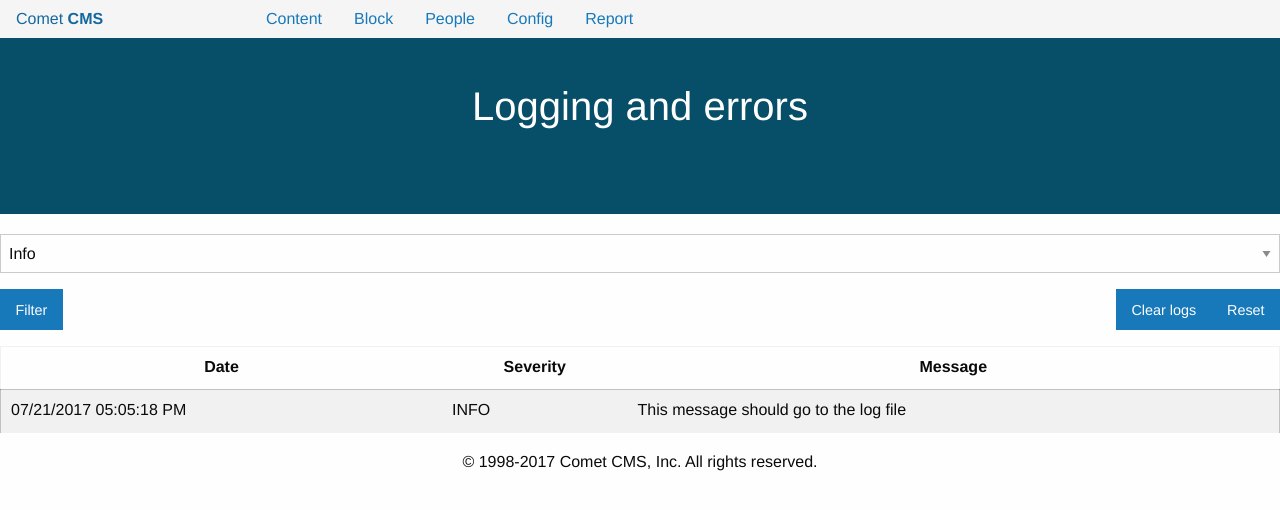
After one commit to PythoO/CometCMS, a Flask app: page /admin/config/development/log in a window 1280 px wide. The commit adds this page. Shown: the top 510 px of the page. Run offline with Flask 2, Linux system fonts and the light colour scheme; style sheets or scripts are compiled from the project's sources; some libraries are stand-ins or nearby versions.

Commit message:
Add log in configuration.

```diff
--- a/comet/block/templates/block_show.html
+++ b/comet/block/templates/block_show.html
@@ -6,10 +6,8 @@
   {{ super() }}
 {% endblock %}
 
+{% block hero %}Block{% endblock %}
+
 {% block body %}
-<header class="marketing-hero text-center">
-<h2 class="">Block</h2>
-</header>
-
 
 {% endblock %}
--- /dev/null
+++ b/comet/config/templates/config_log.html
@@ -0,0 +1,53 @@
+{% extends "base.html" %}
+
+{% block title %}Config{% endblock %}
+
+{% block head %}
+{{ super() }}
+{% endblock %}
+
+{% block hero %}Logging and errors{% endblock %}
+
+{% block body %}
+
+<div class="row large-9">
+
+    <div class="row small-up-1 medium-up-2 large-up-2">
+        <div class="column">
+            <select id="filter-category" class="float-left large-7">
+                <option value="info">Info</option>
+                <option value="warning">Warning</option>
+                <option value="error">Error</option>
+                <option value="critical">Critical</option>
+            </select>
+            <a href="javascript:void(0);" id="log-filter" class="button float-left large-2">Filter</a>
+            <a href="javascript:void(0);" id="reset-filter" class="button float-right large-2">Reset</a>
+        </div>
+        <div class="column">
+            <a href="{{ url_for('config.clear_log')}}" class="button float-right">Clear logs</a>
+        </div>
+    </div>
+    <table>
+        <tr>
+            <th scope="column">Date</th>
+            <th scope="column">Severity</th>
+            <th scope="column">Message</th>
+        </tr>
+        {%for log in logs %}
+        {%if log[1] == 'CRITICAL' or log[1] == 'ERROR' %}
+        <tr class="callout alert {{ log[1] |lower }}">
+            {% else %}
+        <tr class="callout {{ log[1] |lower }}">
+            {%endif %}
+            <td>{{ log[0] }}</td>
+            <td>{{ log[1] }}</td>
+            <td>{{ log[2] }}</td>
+        </tr>
+        {% endfor %}
+    </table>
+</div>
+{% endblock %}
+
+{% block js %}
+
+{% endblock %}
--- a/comet/config/views.py
+++ b/comet/config/views.py
@@ -1,12 +1,73 @@
-from flask import Blueprint, render_template, abort
+from flask import Blueprint, render_template, abort, flash, request, redirect, url_for, current_app
 from jinja2 import TemplateNotFound
+
+from flask_wtf import FlaskForm
+from wtforms import StringField
+from wtforms.validators import DataRequired
+
+import logging
+import re
 
 config_bp = Blueprint('config', __name__, template_folder='templates')
 
+class ConfigForm(FlaskForm):
+    site_name = StringField('Site Name', validators=[DataRequired()])
+    email_address = StringField('Email address', validators=[DataRequired()])
 
-@config_bp.route('/')
+
+@config_bp.route('/', methods=['GET', 'POST'])
 def show():
     try:
+        logging.info('This message should go to the log file')
         return render_template('config_show.html')
     except TemplateNotFound:
         abort(404)
+
+
+@config_bp.route('/system/basic', methods=['GET', 'POST'])
+def system():
+    try:
+        form = ConfigForm()
+        if request.method == 'POST':
+            msg = 'Configuration successfully saved.'
+            flash(msg, 'success')
+            logging.info(msg)
+            return redirect(url_for('config.show'))
+        return render_template('config_system.html', form=form)
+    except TemplateNotFound:
+        abort(404)
+
+
+@config_bp.route('/development/clearcache', methods=['GET', 'POST'])
+def clear_cache():
+    try:
+        msg = 'Cache successfully clear.'
+        flash(msg, 'success')
+        logging.info(msg)
+        return render_template('config_show.html')
+    except TemplateNotFound:
+        abort(404)
+
+@config_bp.route('/development/log')
+def log():
+    try:
+        logs = []
+        file = open('comet.log', 'r')
+        for line in file.readlines():
+            date, category, msg = re.split(r'::', line)
+            logs.append([date.strip(), category.strip(), msg.strip()])
+        logs = logs[::-1]
+        file.close()
+        return render_template('config_log.html', logs=logs)
+    except TemplateNotFound:
+        abort(404)
+
+@config_bp.route('/development/log/clear')
+def clear_log():
+    try:
+        logs = []
+        file = open('comet.log', 'w')
+        file.close()
+        return redirect(url_for('config.log'))
+    except TemplateNotFound:
+        abort(404)
--- a/comet/content/templates/content_show.html
+++ b/comet/content/templates/content_show.html
@@ -6,10 +6,8 @@
   {{ super() }}
 {% endblock %}
 
+{% block hero %}Content{% endblock %}
+
 {% block body %}
-<header class="marketing-hero text-center">
-<h2 class="">Content</h2>
-</header>
-
 
 {% endblock %}
--- a/comet/people/templates/people_show.html
+++ b/comet/people/templates/people_show.html
@@ -6,10 +6,8 @@
   {{ super() }}
 {% endblock %}
 
+{% block hero %}People{% endblock %}
+
 {% block body %}
-<header class="marketing-hero text-center">
-<h2 class="">People</h2>
-</header>
-
 
 {% endblock %}
--- a/comet/report/templates/report_show.html
+++ b/comet/report/templates/report_show.html
@@ -6,11 +6,9 @@
   {{ super() }}
 {% endblock %}
 
+{% block hero %}Report{% endblock %}
+
 {% block body %}
-<header class="marketing-hero text-center">
-<h2 class="">Report</h2>
-</header>
-
 <article class="row">
   <table>
   <caption>Most Expensive Sandwiches by City</caption>
--- a/comet/static/app/package.json
+++ b/comet/static/app/package.json
@@ -12,6 +12,7 @@
     "gulp": "^3.9.1",
     "gulp-autoprefixer": "^4.0.0",
     "gulp-clean": "^0.3.2",
+    "gulp-concat": "^2.6.1",
     "gulp-cssbeautify": "^0.1.3",
     "gulp-csscomb": "^3.0.8",
     "gulp-csso": "^3.0.0",
--- a/comet/static/app/src/assets/css/styles.less
+++ b/comet/static/app/src/assets/css/styles.less
@@ -14,7 +14,10 @@
 }
 
 .marketing-hero {
-    background: url(http://foundation.zurb.com/assets/img/subheader-bg-01.svg) center center repeat-x;
+    min-height: 100px;
+    margin-bottom: 20px;
+    background-color: @blue;
+    color: @white;
     background-size: cover;
     position: relative;
     padding: 2.5rem 0 4.5rem;
--- /dev/null
+++ b/comet/static/app/src/assets/js/app.js
@@ -0,0 +1 @@
+$(document).foundation()
--- a/comet/templates/base.html
+++ b/comet/templates/base.html
@@ -9,7 +9,7 @@
     {% block head %}
     <link rel="stylesheet" href="{{ url_for('static', filename='dist/assets/css/vendor/foundation.min.css') }}">
     <link rel="stylesheet" href="{{ url_for('static', filename='dist/assets/css/vendor/foundation-icons.css') }}">
-    <link rel="stylesheet" href="{{ url_for('static', filename='dist/assets/css/styles.min.css') }}">
+    <link rel="stylesheet" href="{{ url_for('static', filename='dist/assets/css/styles.css') }}">
     <title>{% block title %}{% endblock %} - Comet</title>
     {% endblock %}
 </head>
@@ -33,6 +33,21 @@
     </div>
 
     <div class="page-content">
+
+        <header class="marketing-hero text-center">
+            <h2 class="">{% block hero %}{% endblock %}</h2>
+        </header>
+
+        <div class="row large-9">
+            {% with messages = get_flashed_messages(with_categories=true) %}
+            {% if messages %}
+            {% for category, message in messages %}
+            <div class="callout {{ category }}">{{ message }}</div>
+            {% endfor %}
+            {% endif %}
+            {% endwith %}
+        </div>
+
         {% block body %}{% endblock %}
     </div>
 
@@ -41,6 +56,7 @@
     <script src="{{ url_for('static', filename='dist/assets/js/vendor/foundation.js') }}"></script>
     <script src="{{ url_for('static', filename='dist/assets/js/app.js') }}"></script>
 
+     {% block js %}{% endblock %}
 </div>
 
 <div class="row text-center">
--- a/run.py
+++ b/run.py
@@ -1,3 +1,4 @@
 from comet import app
 
+
 app.run(debug=True)
```
Also changed, not shown: comet/__init__.py (+6 -2 lines), comet/config/templates/config_show.html (+62 -4 lines), comet/config/templates/config_system.html (added, +35 -0 lines), comet/home/templates/home.html (+3 -6 lines), comet/log/comet_log.py (deleted, +0 -15 lines), comet/static/app/gulpfile.js (+7 -10 lines), comet/static/app/src/assets/js/logs.js (added, +15 -0 lines), comet/log/__init__.py (deleted).
